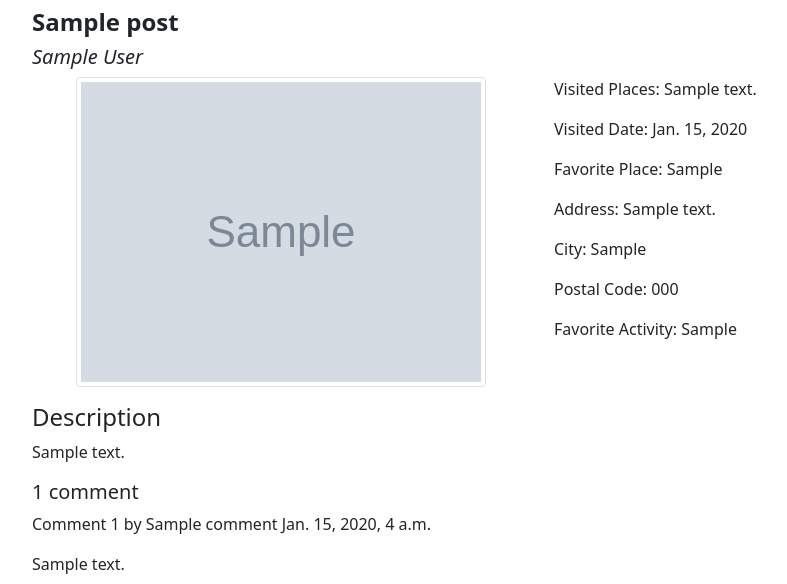
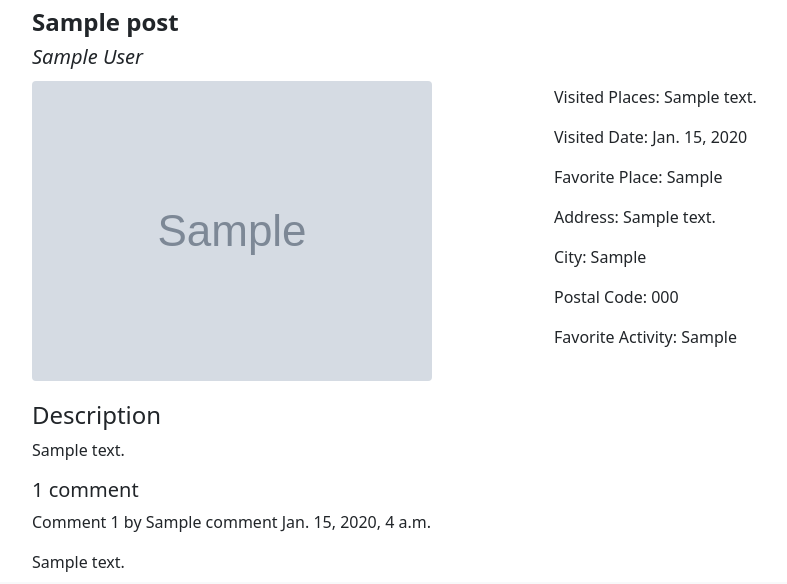
Before and after one commit to meetmanjusri/blog, a Django app: page /blog_post/1 in a window 1280 px wide. Shown: the part 241-825 px from the top of the page, without its empty margins (98-885 px from the left). Run offline with Django 3.2, Linux system fonts and the light colour scheme; tables that the repository leaves empty hold one stand-in row (values such as "Sample post"); grey boxes marked "Sample" are stand-in pictures; some libraries are stand-ins or nearby versions.

Commit message:
Minor alignment changes

```diff
--- a/templates/journey/blog_post.html
+++ b/templates/journey/blog_post.html
@@ -8,10 +8,10 @@
             <h2 class="fs-5 fst-italic">{{ post.author.get_full_name }}</h2>
         </div>
         <div class="row gx-4 row-cols-1 row-cols-sm-1 row-cols-lg-2 row-cols-xl-2 justify-content-right mb-3">
-            <div class="col">
-                <img class="img-fluid img-thumbnail rounded mx-auto d-block" src="{{ post.image_url }}" alt="image">
+            <div class="col py-1">
+                <img class="img-fluid rounded float-start d-block" src="{{ post.image_url }}" alt="image">
             </div>
-            <div class="col">
+            <div class="col py-2">
                 <p>Visited Places: {{ post.visited_places }}</p>
                 <p>Visited Date: {{ post.visited_date }}</p>
                 <p>Favorite Place: {{ post.favorite_place }}</p>
```
